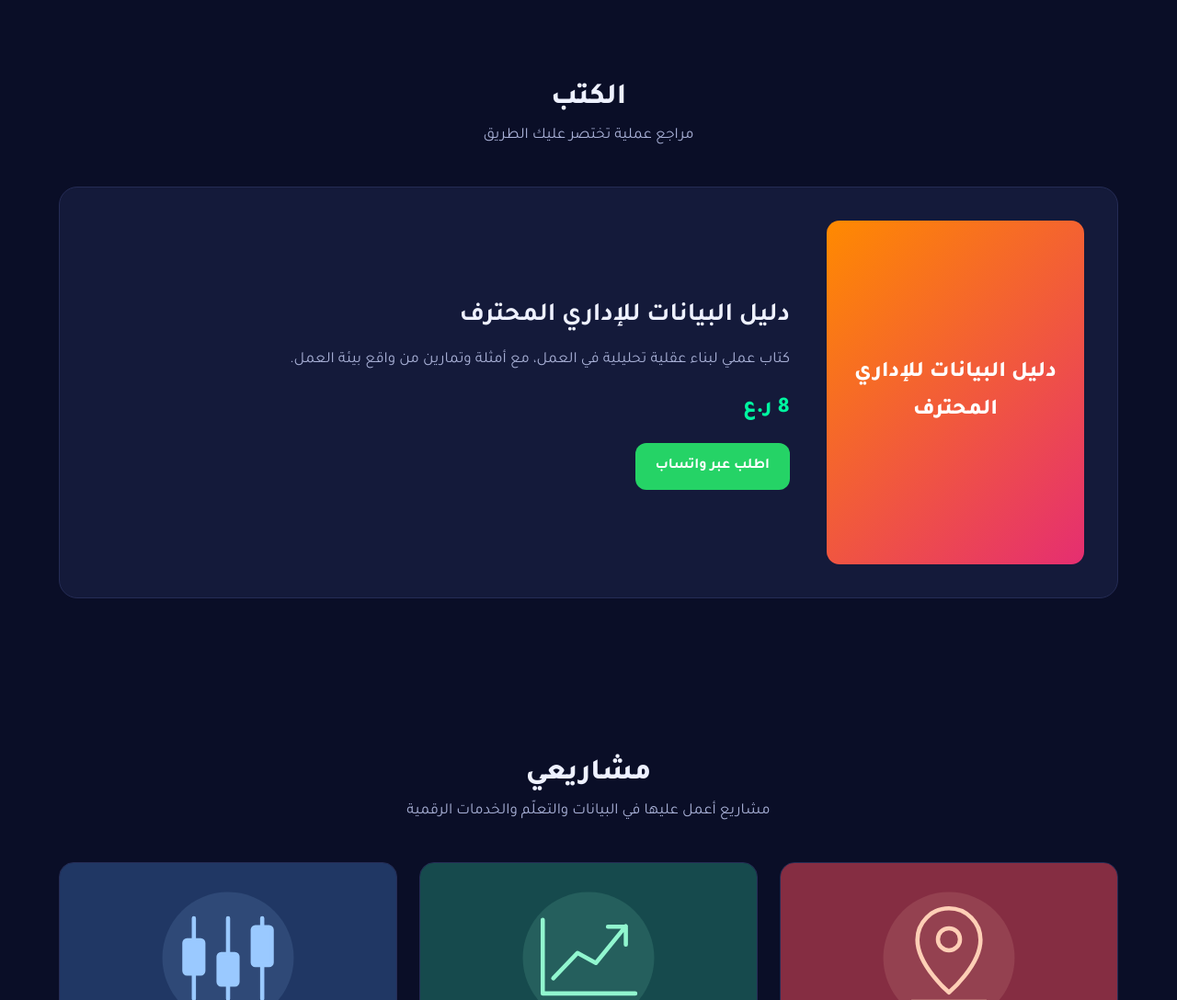
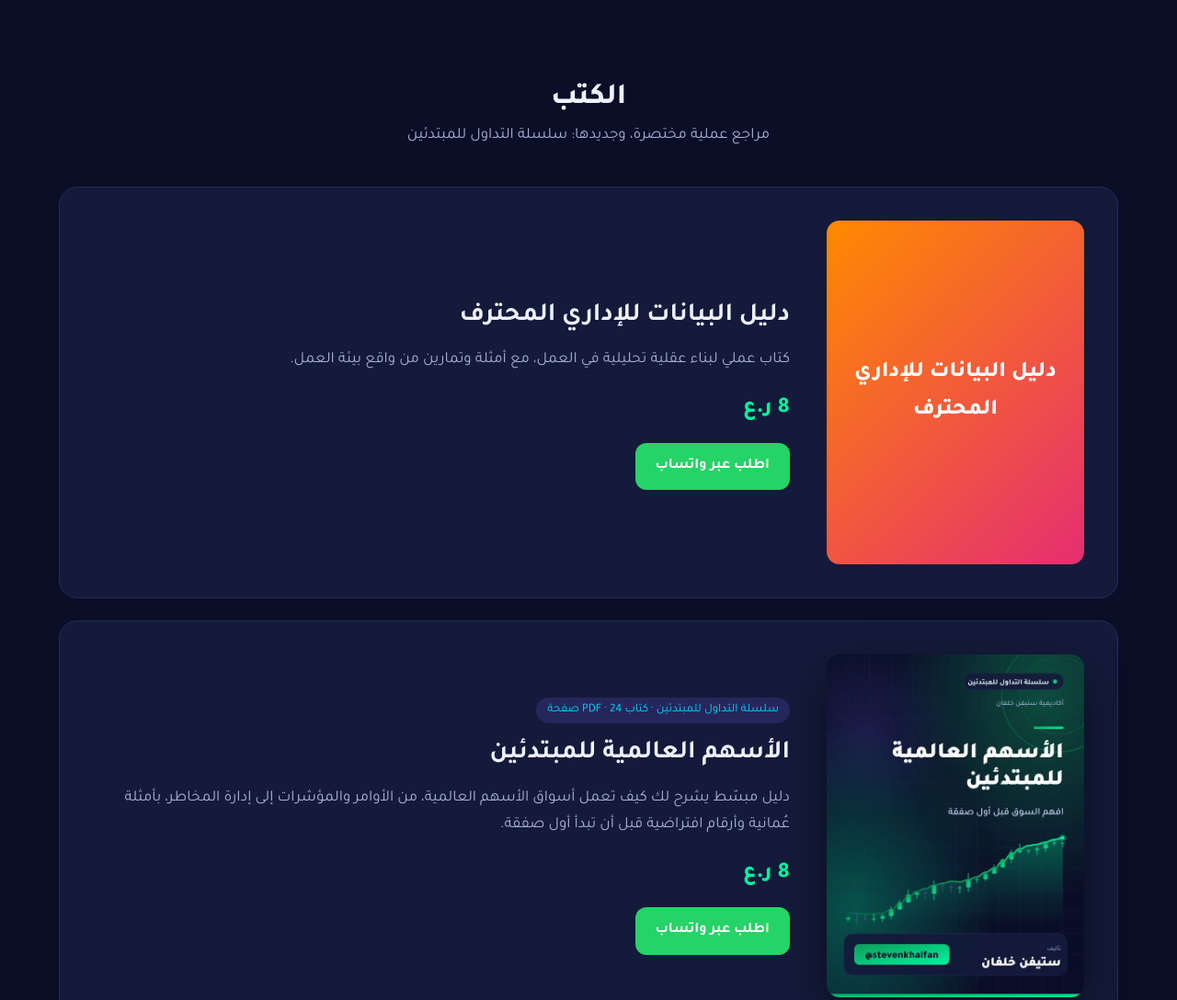
Before and after one commit to StevenKhalfan/academy, a plain HTML site: page index.html in a window 1280 px wide. Shown: the part 1620-2708 px from the top of the page at 92% size. Drawn offline with Linux system fonts and the light colour scheme.

Commit message:
إضافة سلسلة التداول للمبتدئين (3 كتب) إلى قسم الكتب
Co-Authored-By: Claude Opus 5.5 <noreply@anthropic.com>
Claude-Session: https://claude.ai/code/session_01BEcihKzjnRJK1HherWfkrj

```diff
--- a/index.html
+++ b/index.html
@@ -67,6 +67,8 @@
   .book .cover{aspect-ratio:3/4;border-radius:14px;font-size:24px}
   .book h3{font-size:28px;margin-bottom:10px}
   .book p{color:var(--muted);margin-bottom:18px}
+  .book-img{display:block;width:100%;height:auto;aspect-ratio:3/4;border-radius:14px;box-shadow:0 20px 50px rgba(0,0,0,.45)}
+  .books-note{text-align:center;color:var(--muted);font-size:14px;margin-top:8px}
   .quote{background:var(--card);border:1px solid var(--border);border-radius:16px;padding:26px}
   .quote p{font-size:17px;margin-bottom:12px}
   .quote small{color:var(--accent)}
@@ -86,7 +88,7 @@
     .hero-grid,.book{grid-template-columns:1fr}
     .hero-art{max-width:320px;margin:0 auto;font-size:80px}
     .stats{grid-template-columns:repeat(2,1fr)}
-    .book .cover{max-width:240px;margin:0 auto}
+    .book .cover,.book-img{max-width:240px;margin:0 auto}
   }
 </style>
 </head>
@@ -135,7 +137,7 @@
 </div></section>
 
 <section id="books"><div class="container">
-  <div class="title"><h2>الكتب</h2><p>مراجع عملية تختصر عليك الطريق</p></div>
+  <div class="title"><h2>الكتب</h2><p>مراجع عملية مختصرة، وجديدها: سلسلة التداول للمبتدئين</p></div>
   <div id="booksBox"></div>
 </div></section>
 
@@ -225,8 +227,12 @@ const COURSES = [
 ];
 
 const BOOKS = [
-  { title:"دليل البيانات للإداري المحترف", desc:"كتاب عملي لبناء عقلية تحليلية في العمل، مع أمثلة وتمارين من واقع بيئة العمل.", price:8, color:"c4" }
+  { title:"دليل البيانات للإداري المحترف", desc:"كتاب عملي لبناء عقلية تحليلية في العمل، مع أمثلة وتمارين من واقع بيئة العمل.", price:8, color:"c4" },
+  { title:"الأسهم العالمية للمبتدئين", tag:"سلسلة التداول للمبتدئين · كتاب PDF · 24 صفحة", desc:"دليل مبسّط يشرح لك كيف تعمل أسواق الأسهم العالمية، من الأوامر والمؤشرات إلى إدارة المخاطر، بأمثلة عُمانية وأرقام افتراضية قبل أن تبدأ أول صفقة.", price:8, color:"c2", cover:"assets/books/stocks.webp" },
+  { title:"العملات الرقمية للمبتدئين (Spot)", tag:"سلسلة التداول للمبتدئين · كتاب PDF · 25 صفحة", desc:"افهم البلوك تشين والمحافظ والمنصات والشراء الفوري (Spot) بلغة بسيطة، وتعلّم كيف تحمي نفسك من الاحتيال والتقلبات الحادة قبل أن تشتري أي عملة.", price:8, color:"c4", cover:"assets/books/crypto.webp" },
+  { title:"الفوركس للمبتدئين", tag:"سلسلة التداول للمبتدئين · كتاب PDF · 24 صفحة", desc:"مدخل واضح إلى سوق العملات: أزواج العملات والنقاط والرافعة المالية والهامش، مع معادلات محلولة خطوة بخطوة وتركيز خاص على إدارة المخاطر وحماية رأس المال.", price:8, color:"c1", cover:"assets/books/forex.webp" }
 ];
+const BOOKS_NOTE = "كتب تعليمية فقط، ولا تتضمن توصيات بيع أو شراء. التداول قد يؤدي إلى خسارة رأس المال.";
 
 const QUOTES = [
   { text:"شرح واضح ومباشر، والتطبيقات قريبة جداً من واقع العمل.", name:"متعلم من سلطنة عُمان" },
@@ -262,13 +268,14 @@ document.getElementById('coursesGrid').innerHTML = COURSES.map(productCard).join
 
 document.getElementById('booksBox').innerHTML = BOOKS.map(b => `
   <div class="book" style="margin-bottom:24px">
-    <div class="cover ${b.color||'c4'}">${b.title}</div>
+    ${b.cover ? `<img class="book-img" src="${b.cover}" width="600" height="800" alt="غلاف كتاب ${b.title}" loading="lazy">` : `<div class="cover ${b.color||'c4'}">${b.title}</div>`}
     <div>
+      ${b.tag ? `<span class="tag">${b.tag}</span>` : ''}
       <h3>${b.title}</h3><p>${b.desc}</p>
       <div class="price">${b.price} ر.ع</div>
       <a class="btn btn-wa" target="_blank" href="${wa(orderMsg(b.title,b.price))}">اطلب عبر واتساب</a>
     </div>
-  </div>`).join('');
+  </div>`).join('') + `<p class="books-note">${BOOKS_NOTE}</p>`;
 
 document.getElementById('quotesGrid').innerHTML = QUOTES.map(q =>
   `<div class="quote"><p>"${q.text}"</p><small>— ${q.name}</small></div>`).join('');
```
Also changed, not shown: assets/books/crypto.webp (added), assets/books/forex.webp (added), assets/books/stocks.webp (added).
